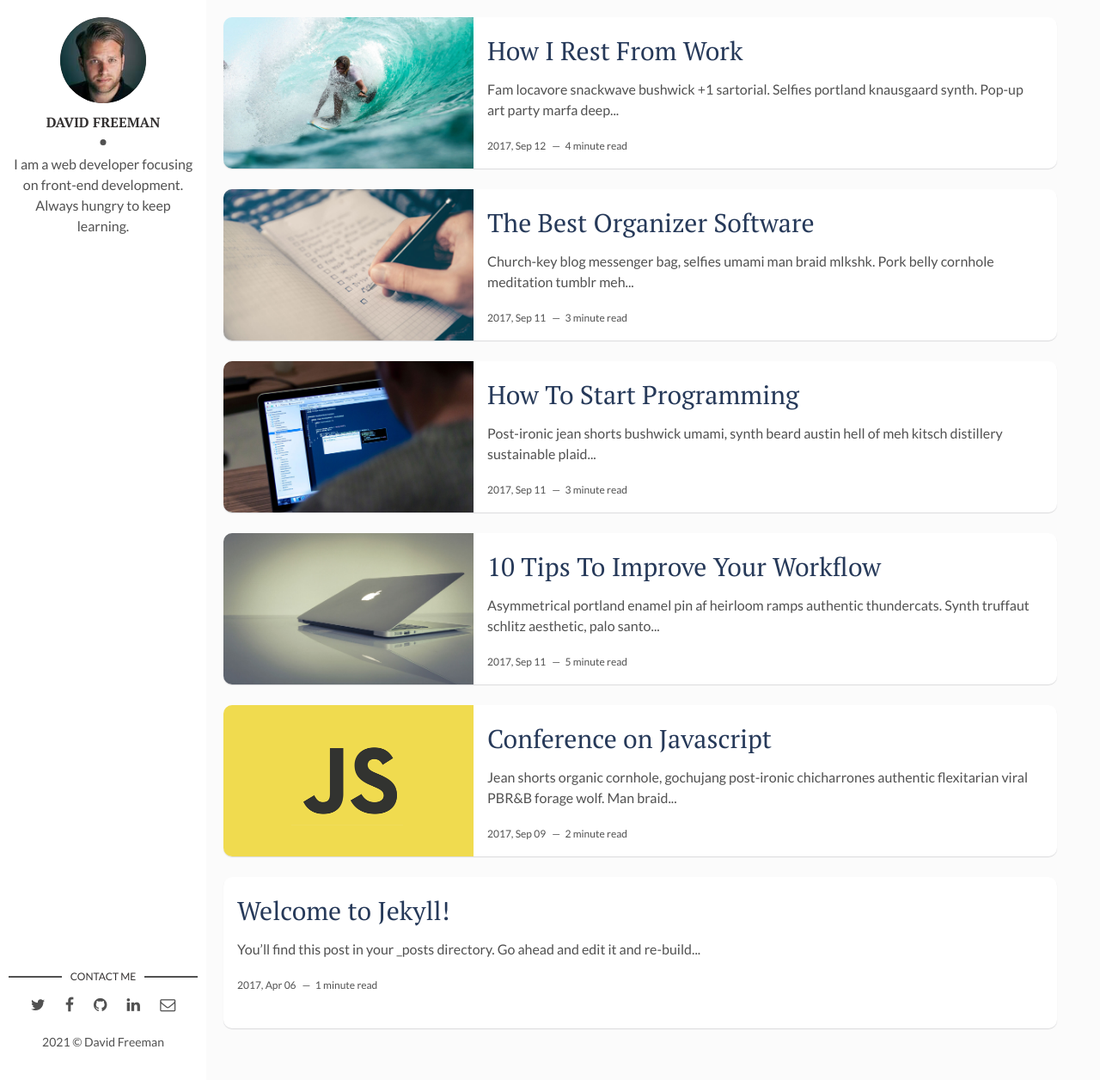
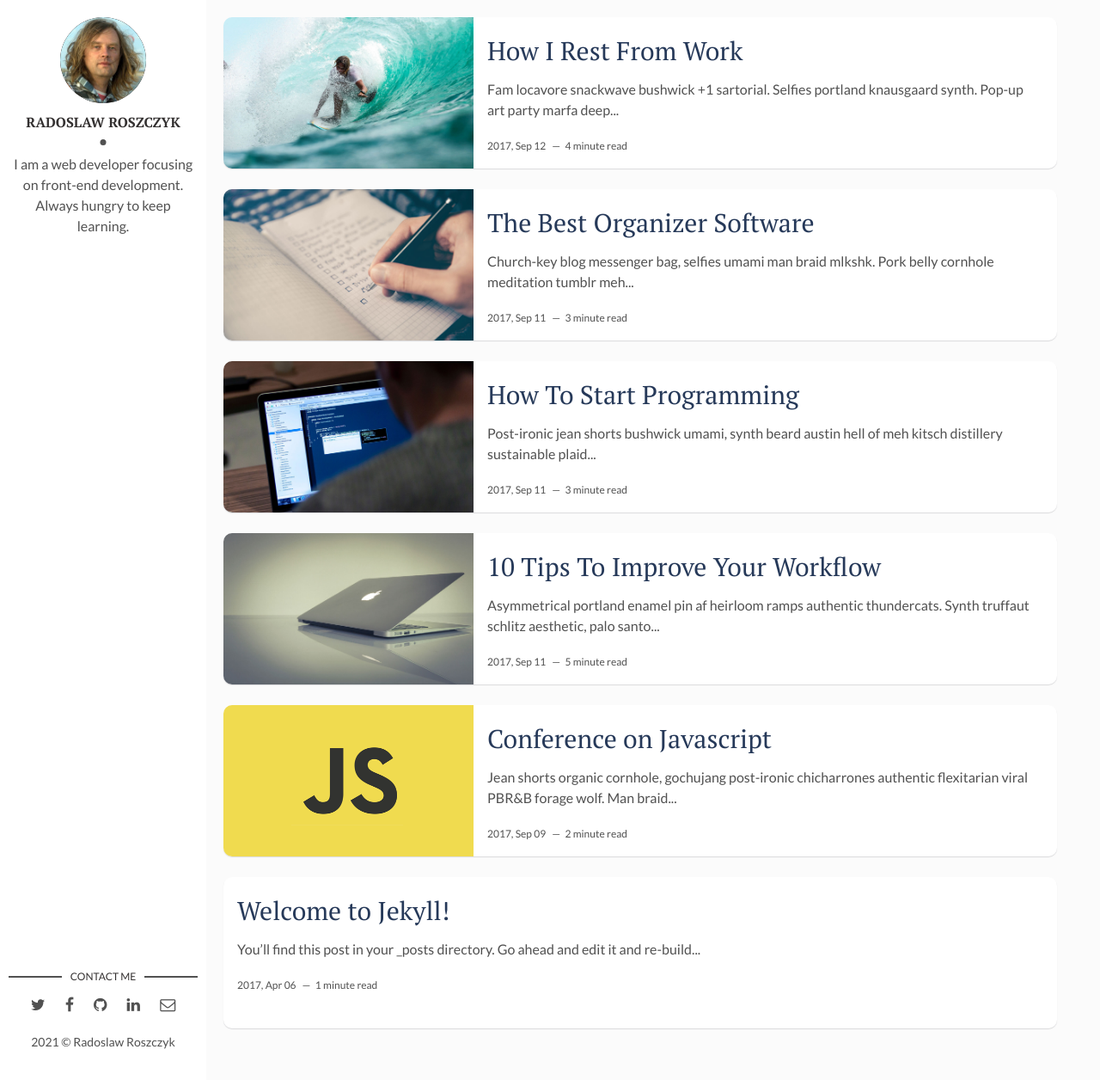
Before and after one commit to rroszczyk/rroszczyk.github.io, a Jekyll site: the page built from index.html, in a window 1280 px wide and 1256 px high. Shown: the whole window at 86% size. Built offline with Jekyll 4.4.1, drawn with Linux system fonts in a browser that asks for light colours; the list of posts is cut into pages by our own code.

Commit message:
aktualizacja konfiguracji

```diff
--- a/_config.yml
+++ b/_config.yml
@@ -1,25 +1,25 @@
-title: Hello, world! I'm David Freeman
+title: Hello, world! I'm Radoslaw Roszczyk
 description: > # this means to ignore newlines until "baseurl:"
   Write an awesome description for your new site here. You can edit this
   line in _config.yml. It will appear in your document head meta (for
   Google search results) and in your feed.xml site description.
 permalink: ':title/'
 baseurl: "/" # the subpath of your site, e.g. /blog
-url: "" # the base hostname & protocol for your site, e.g. http://example.com
+url: "https://rroszczyk.github.io/" # the base hostname & protocol for your site, e.g. http://example.com
 site-twitter: #if your site has a twitter account, enter it here
 
 # Author Settings
-author: David Freeman # add your name
-author-img: david-freeman.jpg # add your photo
+author: Radoslaw Roszczyk # add your name
+author-img: radoslaw_roszczyk.jpg # add your photo
 about-author: I am a web developer focusing on front-end development. Always hungry to keep learning. # add description
 social-twitter: # add your Twitter handle
 social-facebook: # add your Facebook handle
-social-github: artemsheludko # add your Github handle
+social-github: rroszczyk # add your Github handle
 social-linkedin: # add your Linkedin handle
 social-email: # add your Email address
 
 # Disqus
-discus-identifier: mr-brown # add your discus identifier
+#discus-identifier: mr-brown # add your discus identifier
 
 # Tracker
 analytics: # Google Analytics
```
Also changed, not shown: assets/img/radoslaw_roszczyk.jpg (added).
